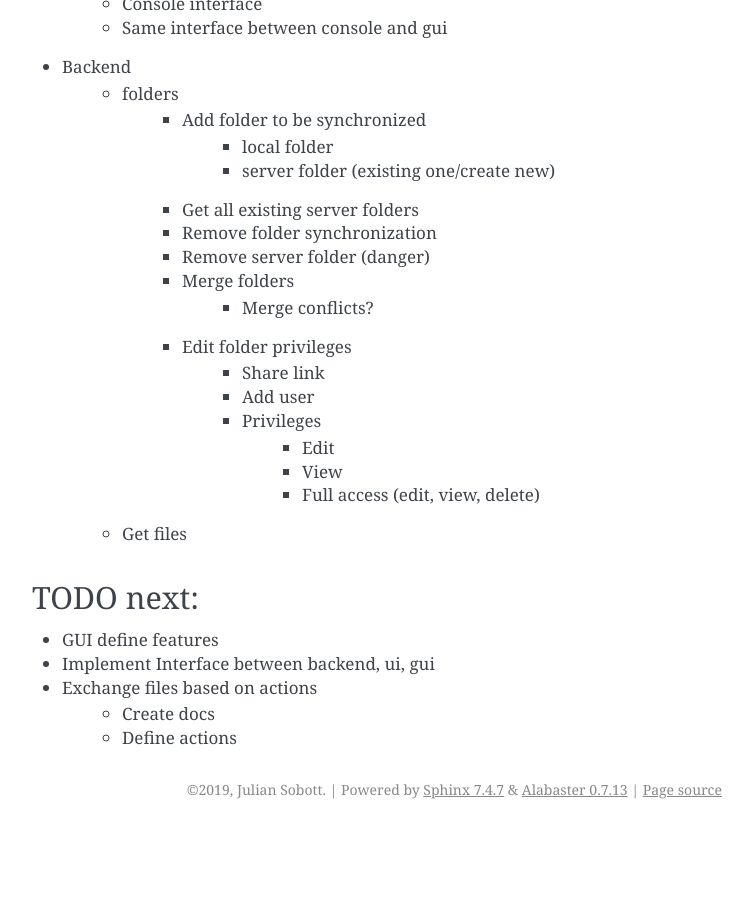
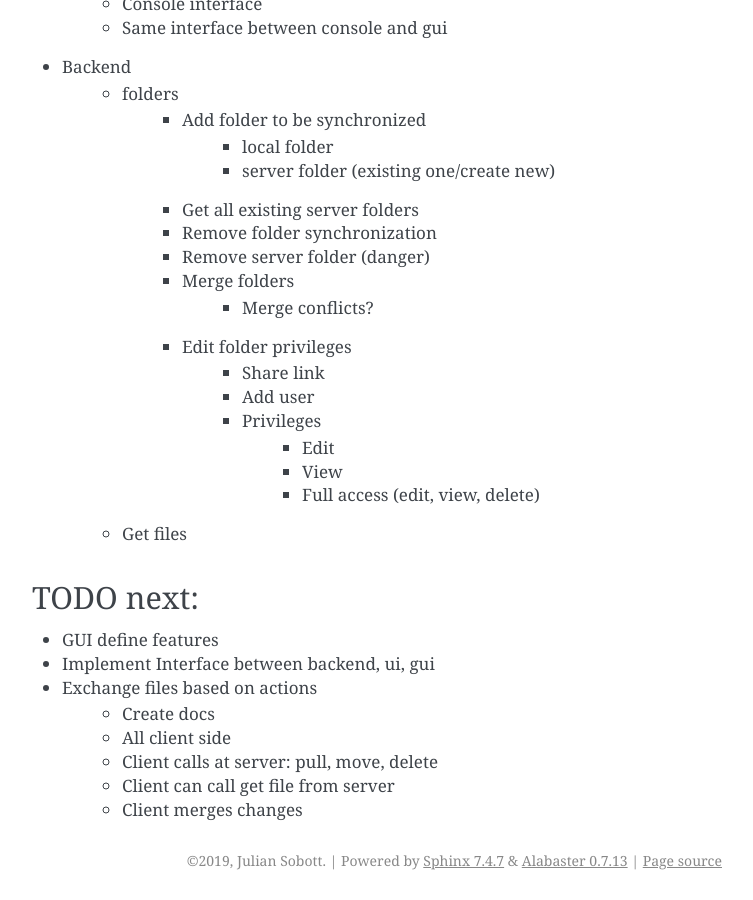
Before and after one commit to JulianSobott/OpenDrive, a Sphinx documentation site: the page built from docs/dev_guide.rst, in a window 1280 px wide and 900 px high, scrolled down 2816 px. Shown: the whole window, without its empty margins (388-1141 px from the left). Built offline with Sphinx 7.4.7, drawn with Linux system fonts in a browser that asks for light colours; before the commit the page ends 3645 px from its top, so only the background shows below that.

Commit message:
Add next todos

```diff
--- a/docs/dev_guide.rst
+++ b/docs/dev_guide.rst
@@ -161,4 +161,7 @@ TODO next:
 - Implement Interface between backend, ui, gui
 - Exchange files based on actions
     - Create docs
-    - Define actions
+    - All client side
+    - Client calls at server: pull, move, delete
+    - Client can call get file from server
+    - Client merges changes
```
